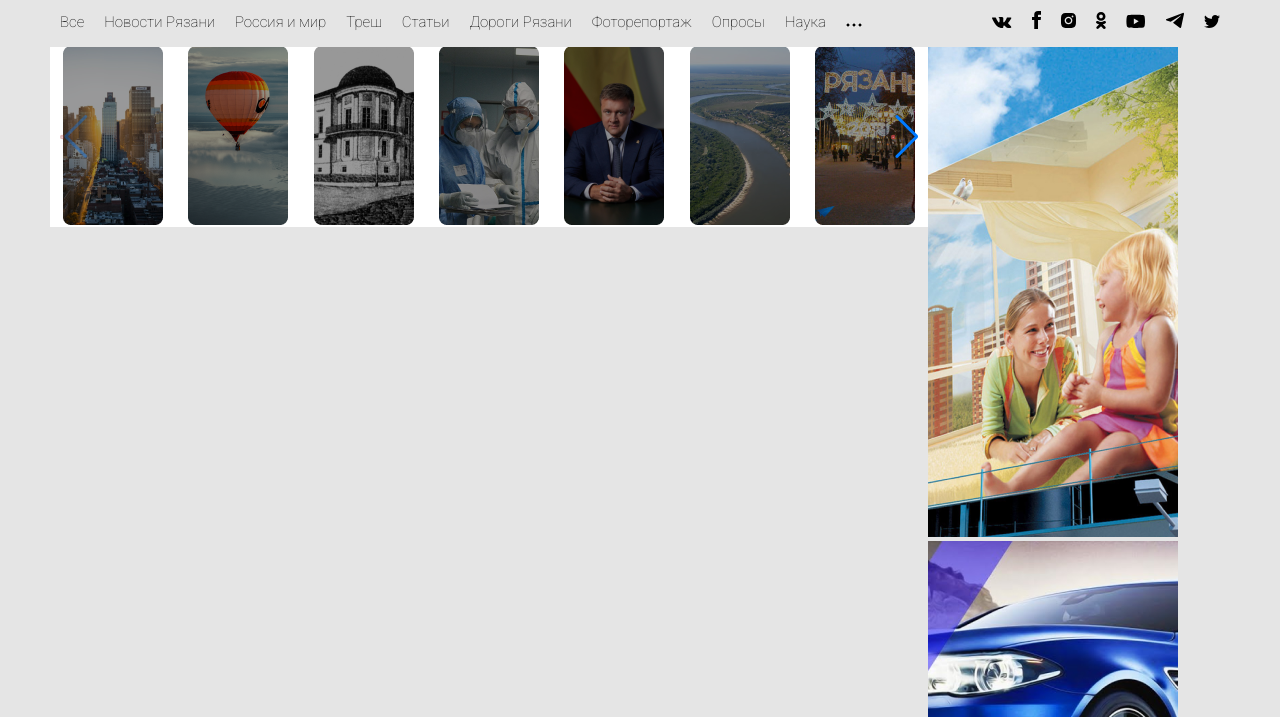
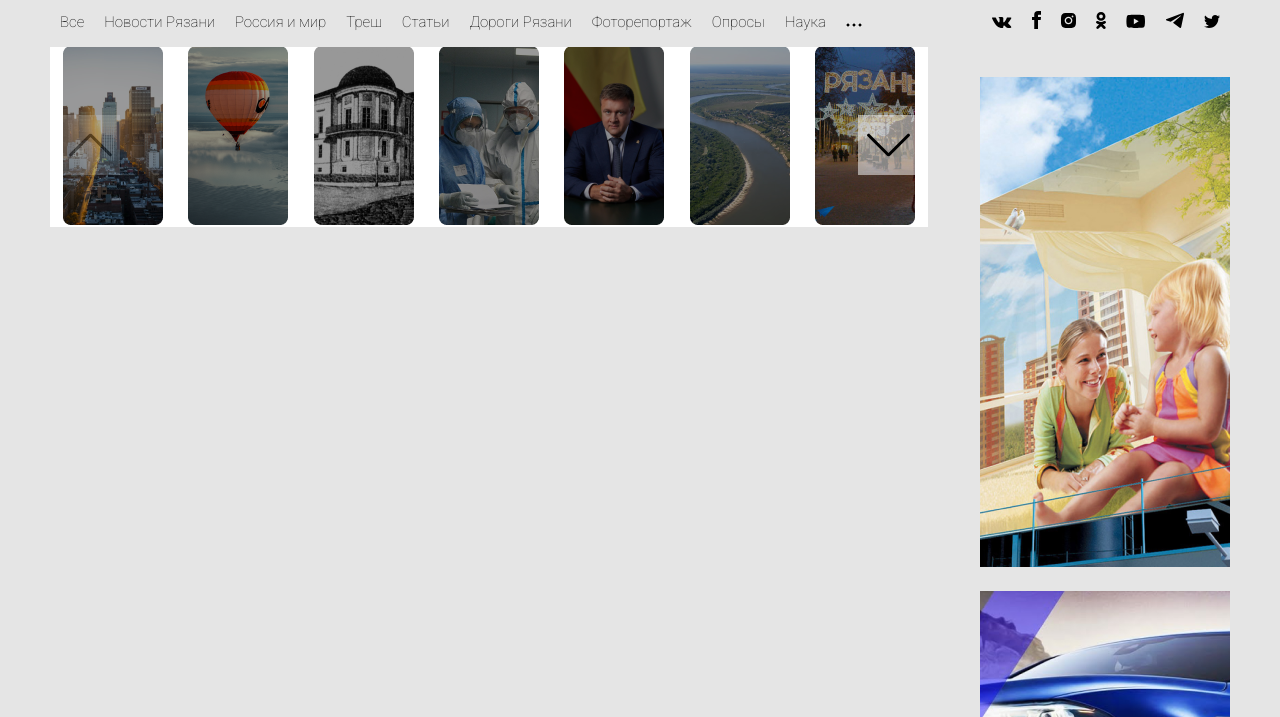
Before and after one commit to doronin-andrej/allrzn, a plain HTML site: page index.html in a window 1280 px wide. Shown: the part 83-800 px from the top of the page. Drawn offline with nearby package versions, Linux system fonts and the light colour scheme.

Commit message:
allllllllrzn

```diff
--- a/main.css
+++ b/main.css
@@ -95,7 +95,29 @@ header {
     -webkit-align-items: center;
     align-items: center;
   }
+.swiper-button-next {
+    right: 20px;
+    transform: rotate(90deg);
+    background-color: white;
+    background-color: rgba(255, 255, 255, 0.5);
+    right:10px;
+    padding: 30px;
+    color: #000 !important;
+    fill: black !important;
+    stroke: black !important;
+}
 
+.swiper-button-prev {
+    right: 20px;
+    transform: rotate(90deg);
+    background-color: white;
+    background-color: rgba(255, 255, 255, 0.5);
+    right:10px;
+    padding: 30px;
+    color: #000 !important;
+    fill: black !important;
+    stroke: black !important;
+}
   @media (max-width: 760px) {
     .swiper-button-next {
         right: 20px;
@@ -120,6 +142,8 @@ header {
         fill: black !important;
         stroke: black !important;
     }
+}
+
 .news_block .right_news_block {
     display: flex;
     flex-direction: column;
```
